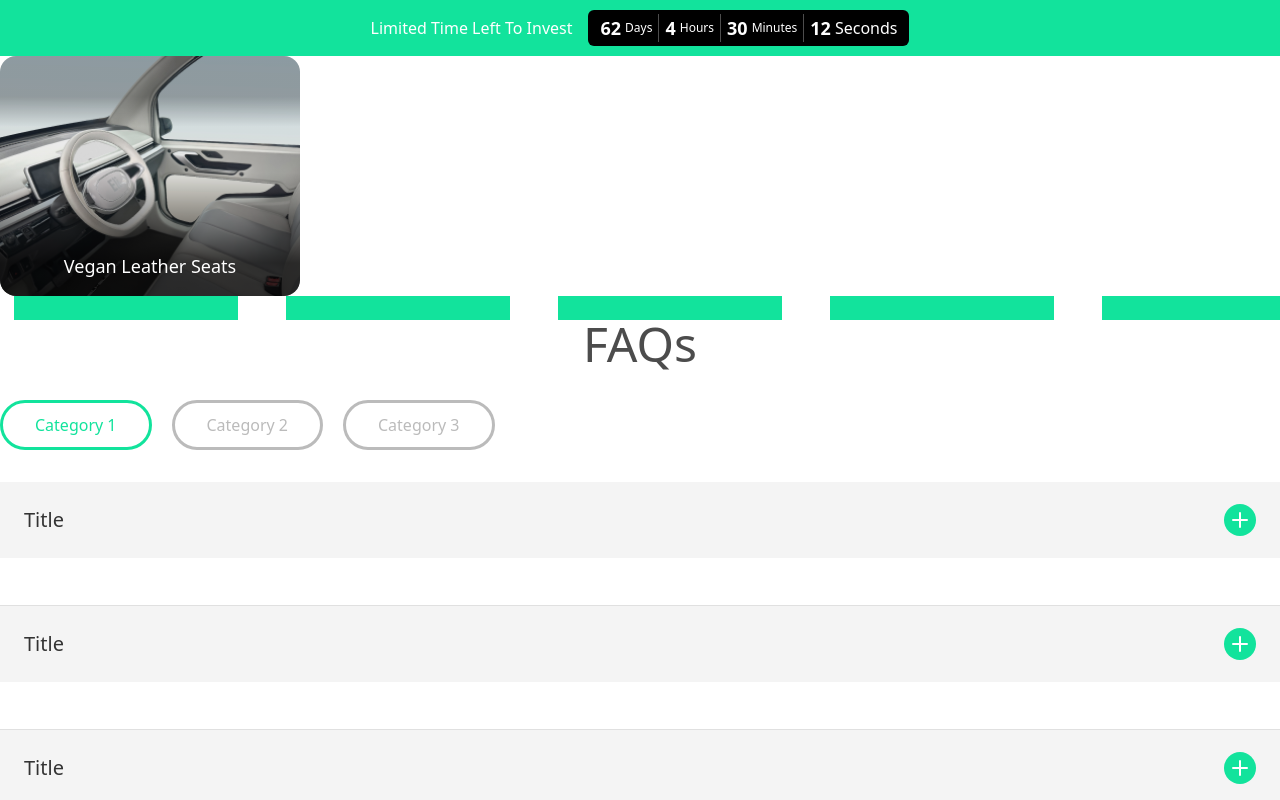
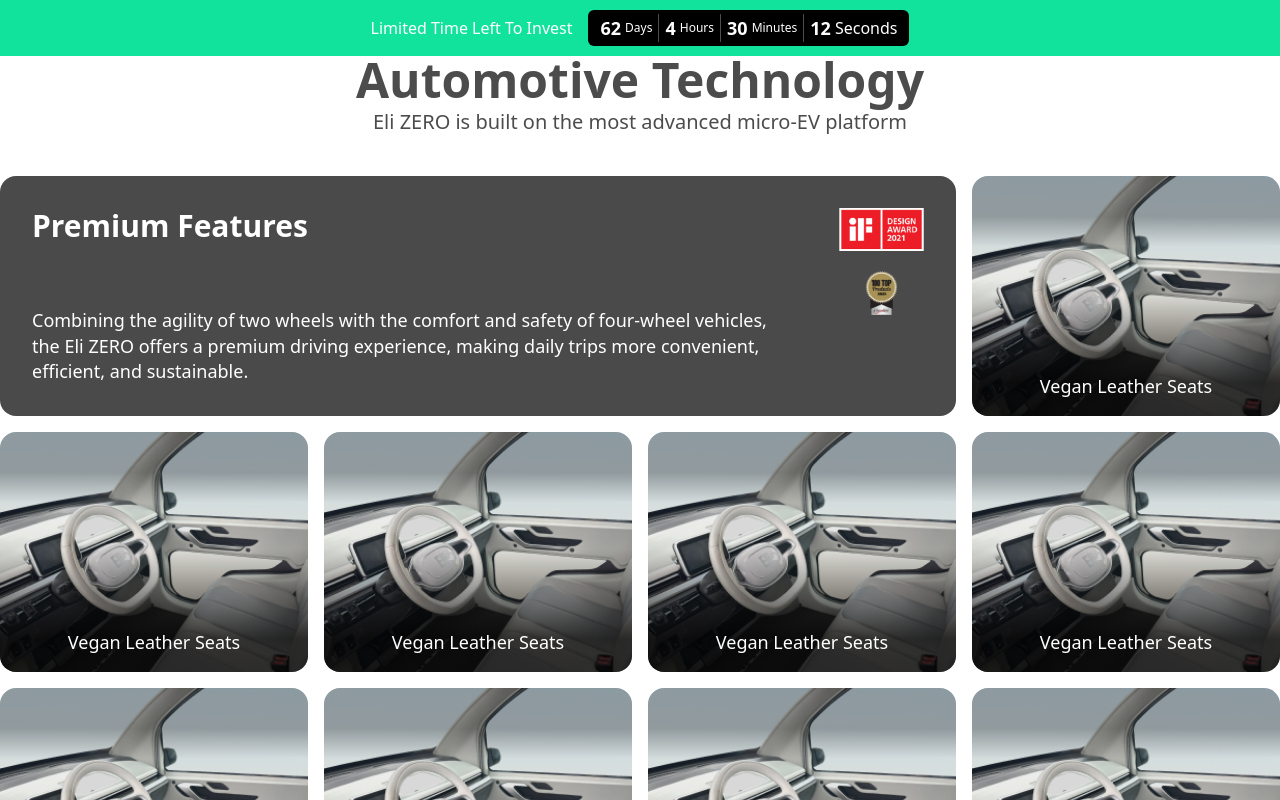
Before and after one commit to timzhenggg/campaign_invest_website, a React (Vite) app: page / in a window 1280 px wide. Shown: the top 800 px of the page. Built offline with nearby package versions, Linux system fonts and the light colour scheme.

Commit message:
feat: automotive technology section

```diff
--- a/src/components/AccordionItem/AccordionItem.tsx
+++ b/src/components/AccordionItem/AccordionItem.tsx
@@ -8,8 +8,9 @@ interface Props {
 }
 
 const CustomAccordion = styled(Accordion)({
+  position: "static",
   width: "100%",
-  padding: "12px 24px",
+  padding: "20px 24px",
   boxShadow: "none",
   "@media (max-width: 425px)": {
     padding: "16px",
--- a/src/components/AutomotiveTechnology/AutomotiveTechnology.tsx
+++ b/src/components/AutomotiveTechnology/AutomotiveTechnology.tsx
@@ -1,9 +1,33 @@
 import React from 'react';
 import TechnologyCard from '../TechnologyCard/TechnologyCard';
+import PremiumFeatures from '../PremiumFeatures/PremiumFeatures';
+import SectionHeading from '../UI/SectionHeading/SectionHeading';
 
 const AutomotiveTechnology: React.FC = () => {
+  const technologyCards = Array(8).fill(null);
+
   return (
-    <TechnologyCard />
+    <section className='flex flex-col gap-10'>
+      <div className='flex flex-col items-center gap-1'>
+        <SectionHeading className='font-bold'>Automotive Technology</SectionHeading>
+        <p className='text-primary-text text-xl'>Eli ZERO is built on the most advanced micro-EV platform</p>
+      </div>
+
+      <div className="grid gap-4 grid-cols-4">
+        <div className="col-span-3">
+          <PremiumFeatures />
+        </div>
+        <div className="col-span-1">
+          <TechnologyCard />
+        </div>
+
+        {technologyCards.map((_, index) => (
+          <div key={index} className="col-span-1">
+            <TechnologyCard />
+          </div>
+        ))}
+      </div>
+    </section>
   );
 };
 
--- a/src/components/FAQs/FAQs.tsx
+++ b/src/components/FAQs/FAQs.tsx
@@ -12,7 +12,7 @@ const FAQs: React.FC = () => {
 
   return (
     <div className='flex flex-col gap-8'>
-      <SectionHeading className='text-center'>FAQs</SectionHeading>
+      <SectionHeading className='text-center font-medium'>FAQs</SectionHeading>
       <div className='flex items-center gap-5'>
         {["Category 1", "Category 2", "Category 3"].map((category, index) =>
         <button
--- /dev/null
+++ b/src/components/PremiumFeatures/PremiumFeatures.tsx
@@ -0,0 +1,19 @@
+import React from 'react';
+
+const PremiumFeatures: React.FC = () => {
+  return (
+    <div className='p-8 h-full rounded-2xl bg-[#4A4A4A] flex gap-12'>
+      <div className='flex flex-col justify-between gap-8'>
+        <h3 className='text-3xl font-bold text-white'>Premium Features</h3>
+        <p className='text-white text-lg leading-[140%]'>Combining the agility of two wheels with the comfort and safety of four-wheel vehicles, the Eli ZERO offers a premium driving experience, making daily trips more convenient, efficient, and sustainable.</p>
+      </div>
+
+      <div className='flex flex-col gap-5'>
+        <img src="/design-award.png" alt="design award" draggable={false} />
+        <img src="/top-100-award.png" alt="top 100 award" draggable={false} />
+      </div>
+    </div>
+  );
+};
+
+export default PremiumFeatures;
--- a/src/components/TechnologyCard/TechnologyCard.tsx
+++ b/src/components/TechnologyCard/TechnologyCard.tsx
@@ -2,8 +2,13 @@ import React from 'react';
 
 const TechnologyCard: React.FC = () => {
   return (
-    <div className='relative max-w-[300px] min-w-[300px] w-full max-h-[240px] min-h-[240px] h-full rounded-2xl overflow-hidden'>
-      <img className='absolute inset-0 w-full h-full object-cover' src="/vegan-leather-seats.png" alt="vegan leather seats" draggable={false} />
+    <div className='relative min-w-[300px] min-h-[240px] w-full h-full rounded-2xl overflow-hidden'>
+      <img
+        className='absolute inset-0 w-full h-full object-cover'
+        src="/vegan-leather-seats.png"
+        alt="vegan leather seats"
+        draggable={false}
+      />
 
       <div className='absolute inset-0 bg-[linear-gradient(180deg,rgba(0,0,0,0.3)17%,rgba(0,0,0,0)29.5%),linear-gradient(180deg,rgba(0,0,0,0.08)48.73%,rgba(0,0,0,0.8)86.26%)]' />
 
--- a/src/components/UI/SectionHeading/SectionHeading.tsx
+++ b/src/components/UI/SectionHeading/SectionHeading.tsx
@@ -8,7 +8,7 @@ interface Props {
 
 const SectionHeading: React.FC<Props> = ({children, className}) => {
   return (
-    <h2 className={clsx('text-primary-text font-medium text-5xl', className)}>{children}</h2>
+    <h2 className={clsx('text-primary-text text-5xl', className)}>{children}</h2>
   );
 };
 
--- a/src/index.css
+++ b/src/index.css
@@ -1,5 +1,6 @@
 /* reset css  */
 @import url("./utils/reset.css");
+@import url("./utils/accordion.css");
 
 /* tailwind css */
 @tailwind base;
--- /dev/null
+++ b/src/utils/accordion.css
@@ -0,0 +1,16 @@
+.MuiPaper-root.MuiPaper-elevation.MuiPaper-rounded.MuiPaper-elevation1.MuiAccordion-root.MuiAccordion-rounded.Mui-expanded.MuiAccordion-gutters {
+  margin: 0;
+}
+
+.MuiButtonBase-root.MuiAccordionSummary-root.MuiAccordionSummary-gutters {
+  min-height: 0;
+  padding: 0;
+
+  .MuiAccordionSummary-content {
+    margin: 0;
+
+    .Mui-expanded {
+      margin: 0;
+    }
+  }
+}
```
Also changed, not shown: public/design-award.png (added), public/top-100-award.png (added).
